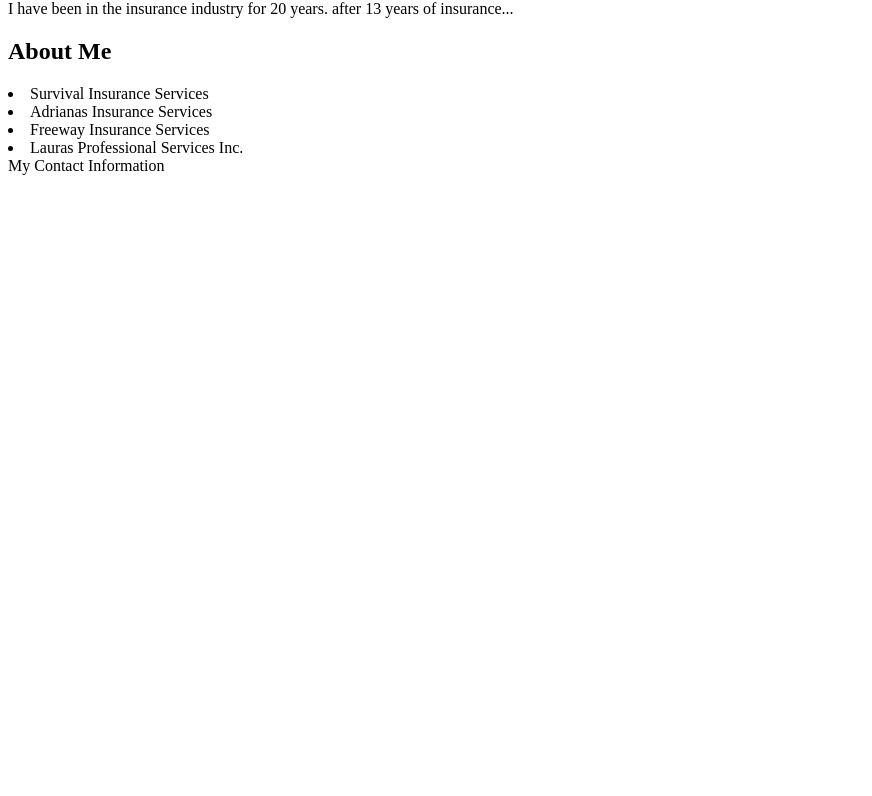
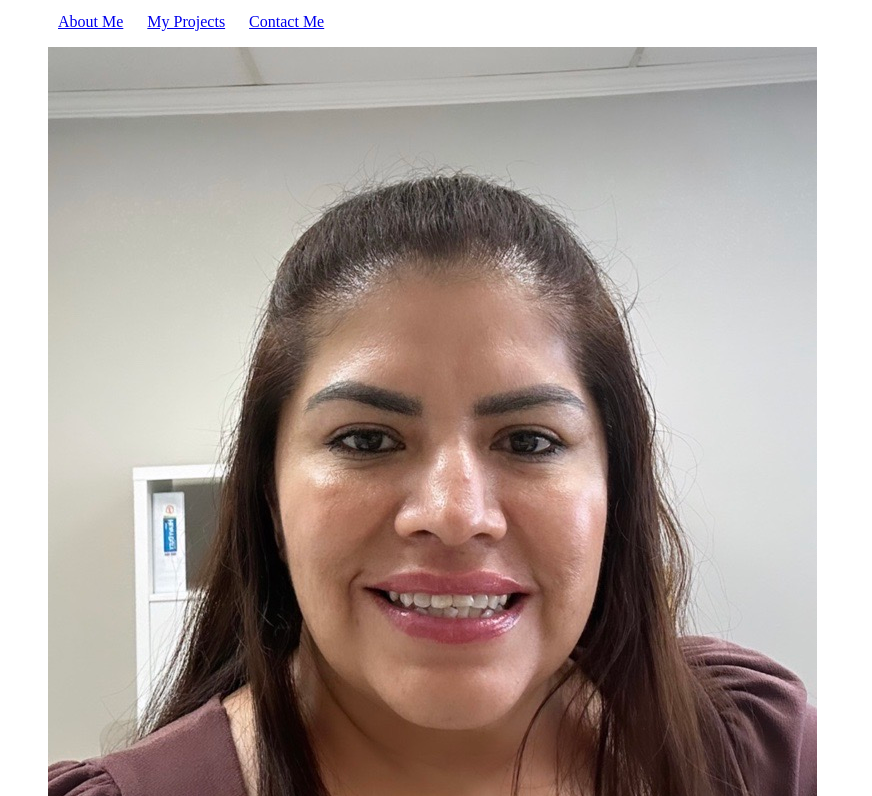
Before and after one commit to taviral55/professional-portfolio, a plain HTML site: page index.html in a window 1280 px wide. Shown: the part 67-863 px from the top of the page, without its empty margins (0-872 px from the left). Before the commit the page ends 800 px from the top, so only its background shows below. Drawn offline with Linux system fonts and the light colour scheme.

Commit message:
Added my pic

```diff
--- a/assets/styles.css
+++ b/assets/styles.css
@@ -0,0 +1,4 @@
+li {
+    display: inline;
+    padding: 10px;
+}
--- a/index.html
+++ b/index.html
@@ -10,21 +10,59 @@
 
 <body>
     <header class="header"></header>
+    <h1>Laura Tavira</h1>
+
+    <nav>
+        <ul>
+            <li>
+                <a href="#about">About Me</a>
+            </li>
+            <li>
+                <a href="#work">My Projects</a>
+            </li>
+            <li>
+                <a href="#contact">Contact Me</a>
+            </li>
+    </nav>
+        </ul>
+    <main>
+
+        <figure>
+            <img src="./assets/images/mypic.png" alt="my professional pic">
+
+        </figure>
+
+
+
     <section id="about">
-        <h1>About Me</h1>
+        <h2>About Me</h2>
         <p>I have been in the insurance industry for 20 years. after 13 years of insurance...</p>
     </section>
 
-    <section id="My Previous Work">
-        <h2>About Me</h2>
-        <li>Survival Insurance Services</li>
-        <li>Adrianas Insurance Services</li>
-        <li>Freeway Insurance Services</li>
-        <li>Lauras Professional Services Inc.</li>
+    <section id="work">
+        <h2>My Projects</h2>
+        <li>type of work I have done</li>
+
     </section>
-    <section id="contact" <h2> My Contact Information</h2>
+
+    <section id="contact">
+        <h2>My Contact Information</h2>
+         <p>
+          Adress:
+          9228 Sunridge Dr
+          Riverside Ca 92508
+          Phone: (909) 782-8206
+          Email: taviral55@gmail.com
+            </p>
+          </address>
+
+    </section>
+
+</main>
+<footer>
+    <p>Copyright &copy; 2023 Laura Tavira</p>
+  </footer>
+</body>
 
 
-</body>
-
 </html>
```
Also changed, not shown: assets/images/mypic.png (added).
